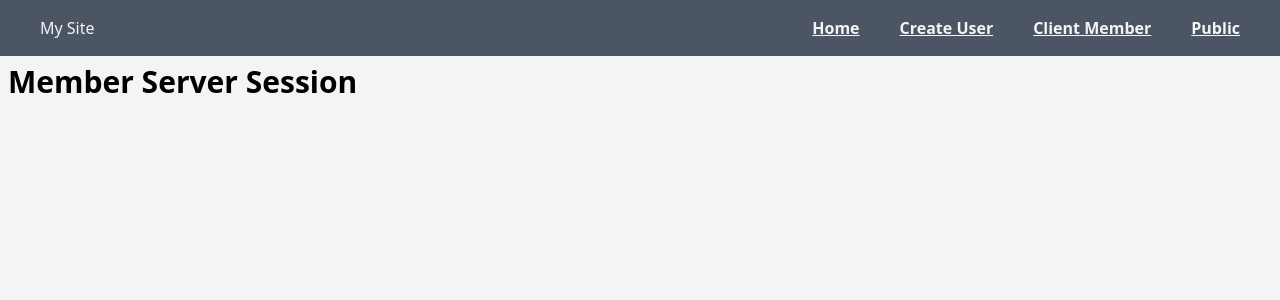
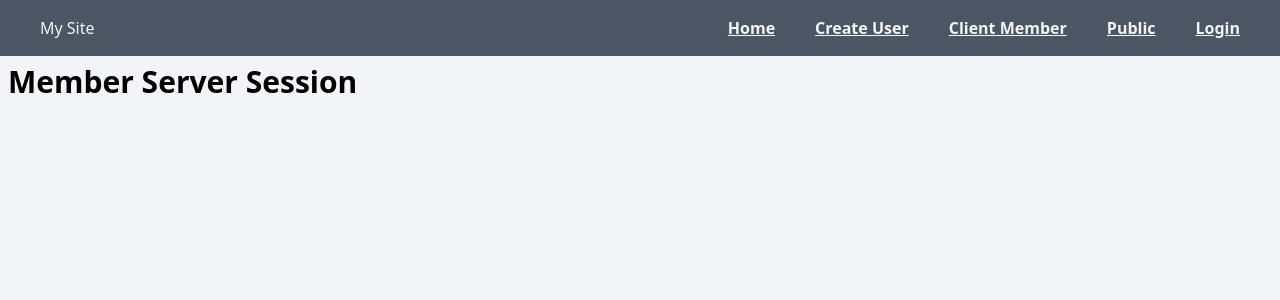
Before and after one commit to Kimginam97/next-auth-tutorial, a Next.js app: page /Member in a window 1280 px wide. Shown: the top 300 px of the page. Built offline with nearby package versions, Linux system fonts and the light colour scheme; no server answers.

Commit message:
add Login, Logout

```diff
--- a/app/(components)/Nav.jsx
+++ b/app/(components)/Nav.jsx
@@ -1,6 +1,9 @@
 import Link from 'next/link'
+import { getServerSession } from 'next-auth'
+import { options } from '../api/auth/[...nextauth]/options'
 
-const Nav = () => {
+const Nav = async () => {
+  const session = await getServerSession(options)
   return (
     <header className="bg-gray-600 text-gray-100">
       <nav className="flex justify-between items-center w-full px-10 py-4">
@@ -10,6 +13,11 @@
           <Link href="/CreateUser">Create User</Link>
           <Link href="/ClientMember">Client Member</Link>
           <Link href="/Public">Public</Link>
+          {session ? (
+            <Link href="/api/auth/signout?callbackUrl=/">Logout</Link>
+          ) : (
+            <Link href="/api/auth/signin">Login</Link>
+          )}
         </div>
       </nav>
     </header>
--- a/app/Member/page.jsx
+++ b/app/Member/page.jsx
@@ -1,4 +1,4 @@
-const Member = () => {
+const Member = async () => {
   return (
     <div>
       <h1>Member Server Session</h1>
```
